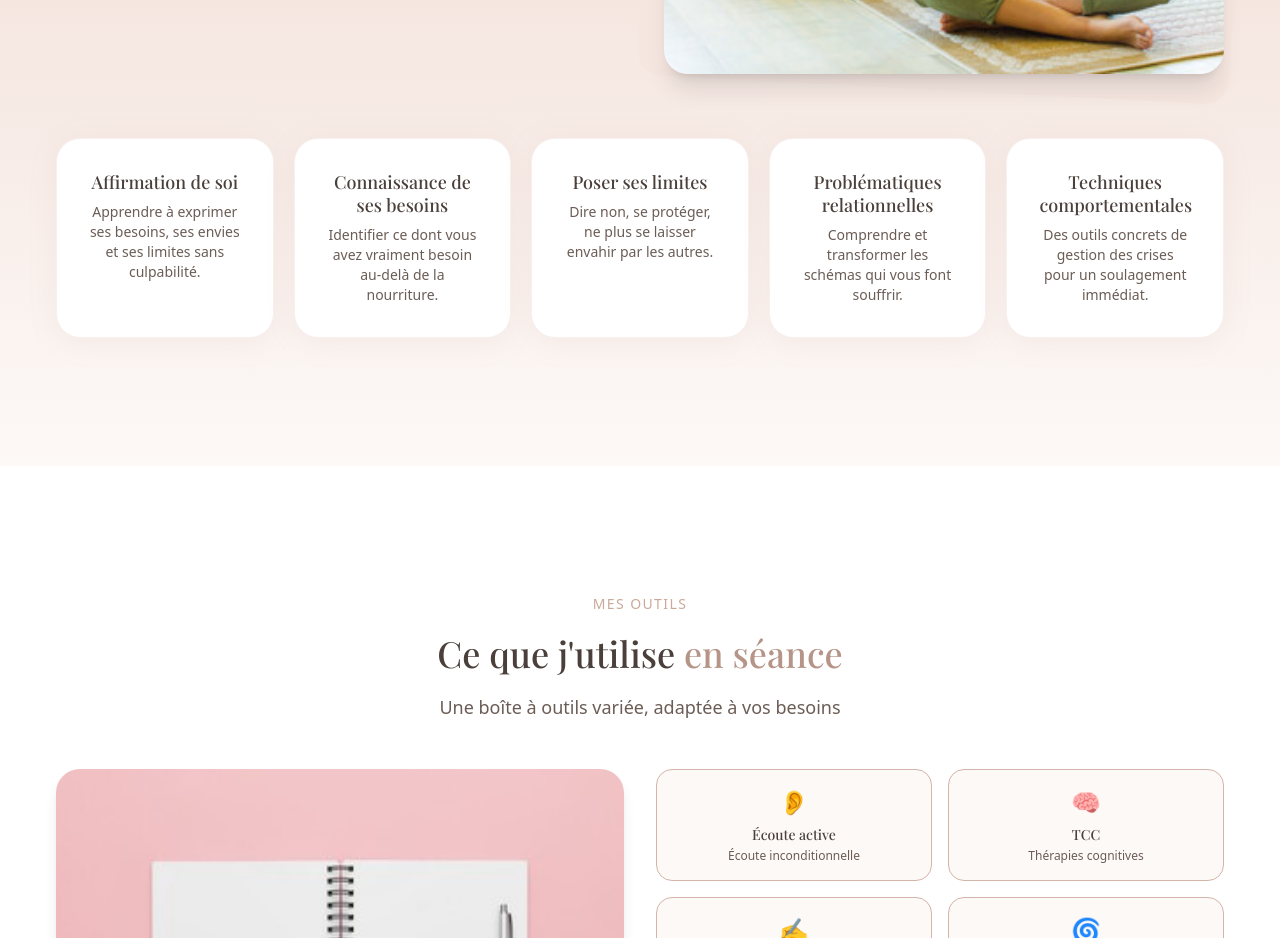
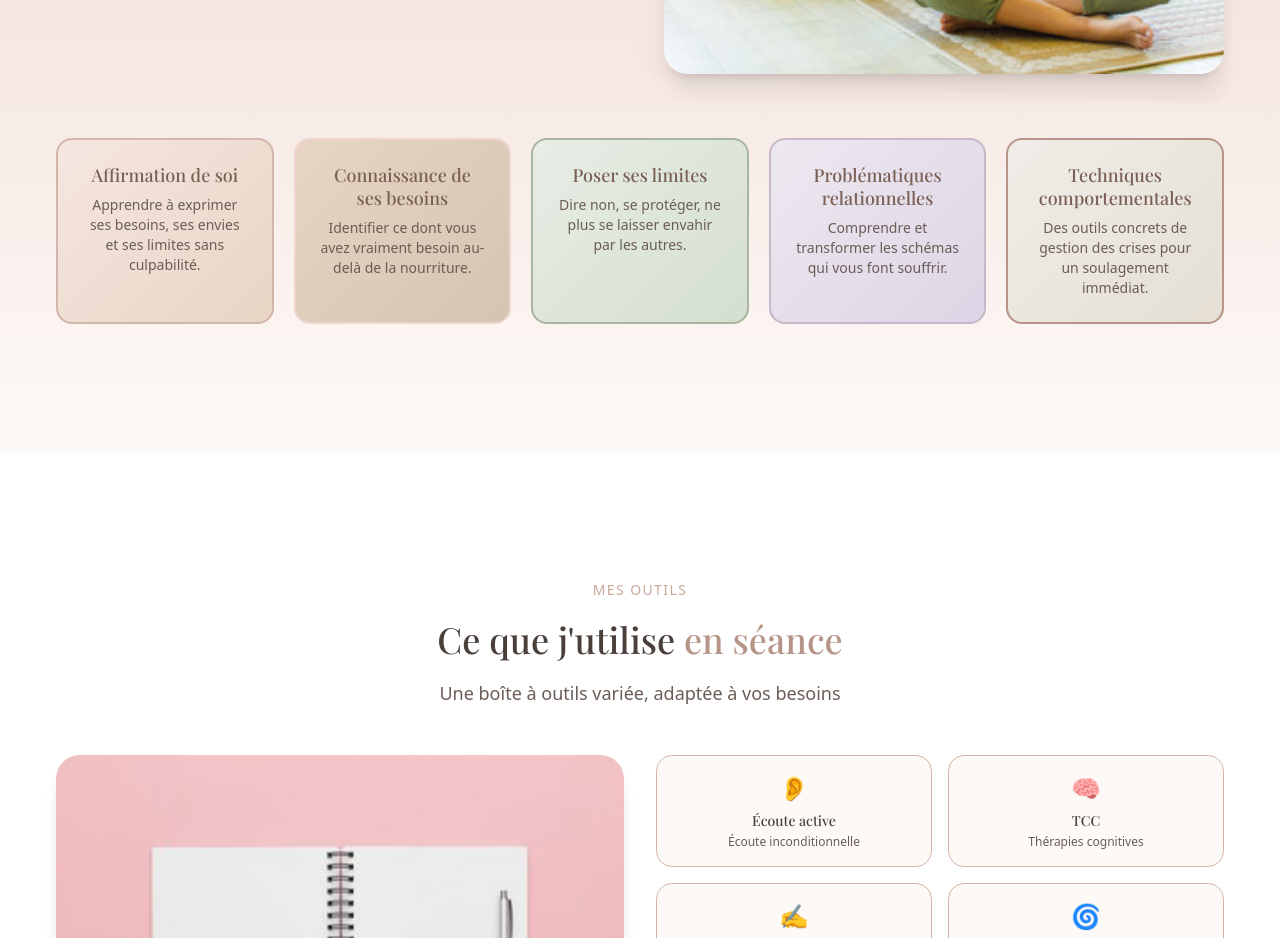
Before and after one commit to flowxt/tca74, a Next.js app: page / in a window 1280 px wide. Shown: the part 3500-4438 px from the top of the page. Built offline with nearby package versions, Linux system fonts and the light colour scheme.

Commit message:
degradé

```diff
--- a/app/page.tsx
+++ b/app/page.tsx
@@ -236,31 +236,45 @@ export default function Home() {
               {
                 title: "Affirmation de soi",
                 desc: "Apprendre à exprimer ses besoins, ses envies et ses limites sans culpabilité.",
+                gradient: "linear-gradient(135deg, #F5E6E0 0%, #E8D5C4 100%)",
+                borderColor: "var(--rose-medium)",
               },
               {
                 title: "Connaissance de ses besoins",
                 desc: "Identifier ce dont vous avez vraiment besoin au-delà de la nourriture.",
+                gradient: "linear-gradient(135deg, #E8D5C4 0%, #D4C4B0 100%)",
+                borderColor: "var(--peche)",
               },
               {
                 title: "Poser ses limites",
                 desc: "Dire non, se protéger, ne plus se laisser envahir par les autres.",
+                gradient: "linear-gradient(135deg, #E8EDE5 0%, #D4DFD0 100%)",
+                borderColor: "var(--accent-sage)",
               },
               {
                 title: "Problématiques relationnelles",
                 desc: "Comprendre et transformer les schémas qui vous font souffrir.",
+                gradient: "linear-gradient(135deg, #EDE8F0 0%, #DDD5E5 100%)",
+                borderColor: "var(--accent-lavande)",
               },
               {
                 title: "Techniques comportementales",
                 desc: "Des outils concrets de gestion des crises pour un soulagement immédiat.",
+                gradient: "linear-gradient(135deg, #F0EDE8 0%, #E5DFD4 100%)",
+                borderColor: "var(--brun-doux)",
               },
             ].map((pillar, i) => (
               <div
                 key={i}
-                className="card text-center hover:border-[var(--rose-accent)]"
+                className="p-6 rounded-2xl text-center transition-all duration-300 hover:scale-[1.02] hover:shadow-lg"
+                style={{
+                  background: pillar.gradient,
+                  border: `2px solid ${pillar.borderColor}`,
+                }}
               >
                 <h3
                   className="text-lg font-semibold mb-2"
-                  style={{ fontFamily: "var(--font-playfair)", color: "var(--text-dark)" }}
+                  style={{ fontFamily: "var(--font-playfair)", color: "var(--brun-fonce)" }}
                 >
                   {pillar.title}
                 </h3>
```
